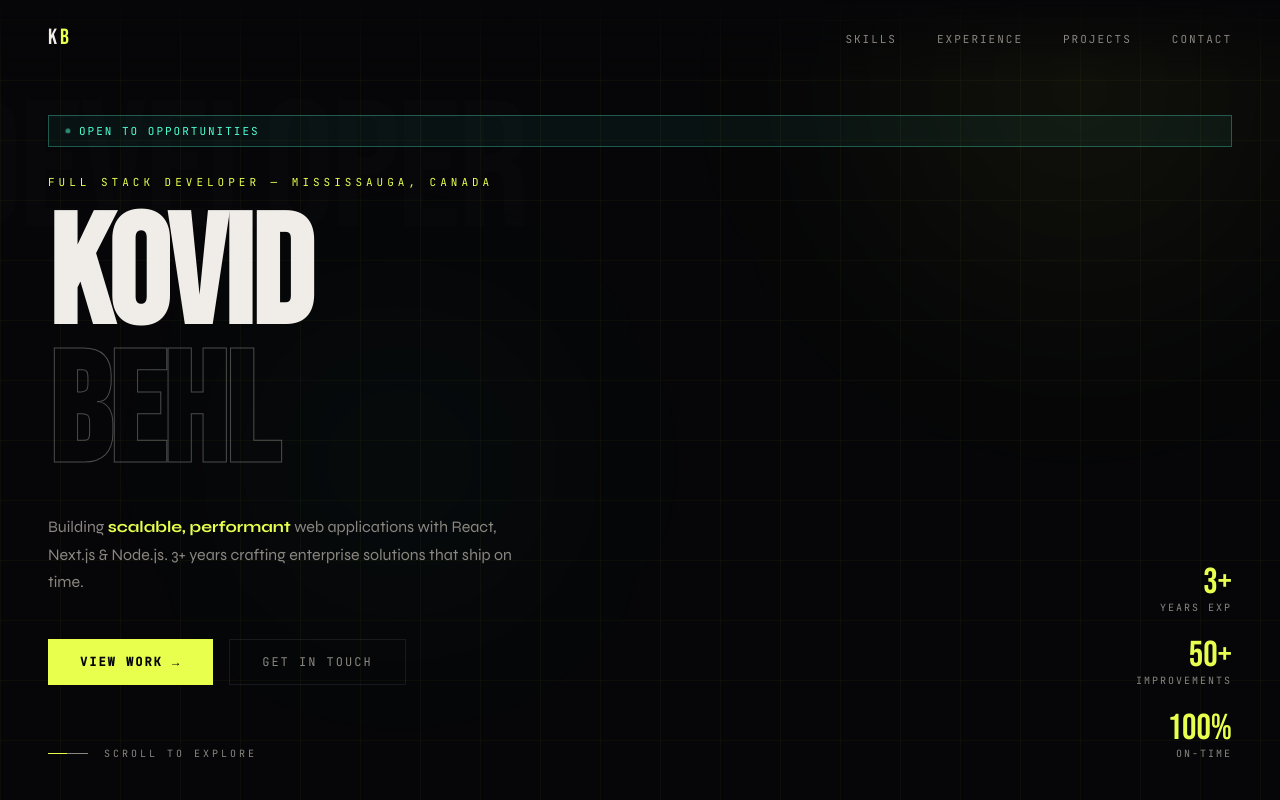
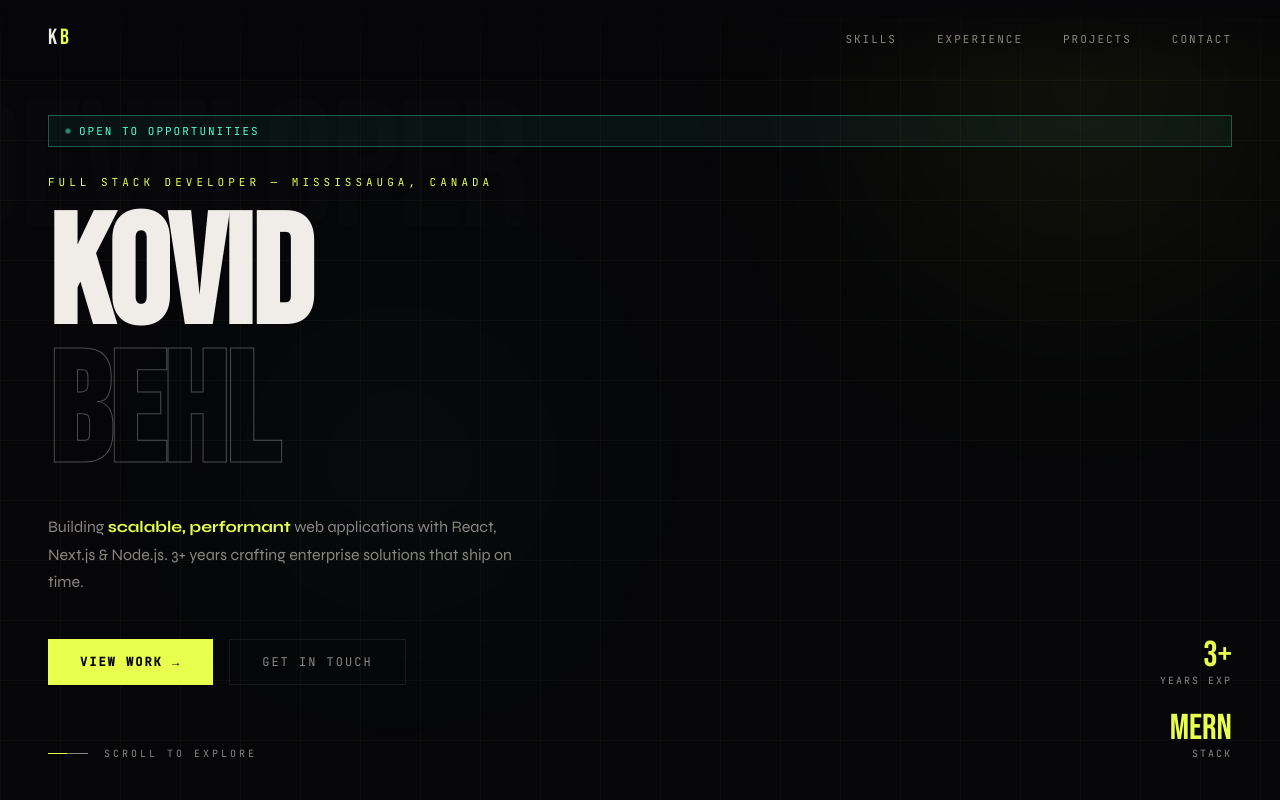
Before and after one commit to kovidbehl97/Portfolio, a plain HTML site: page index.html in a window 1280 px wide. Shown: the top 800 px of the page. Drawn offline with Linux system fonts and the light colour scheme.

Commit message:
Update index.html

```diff
--- a/index.html
+++ b/index.html
@@ -892,12 +892,8 @@
           <div class="stat-l">Years Exp</div>
         </div>
         <div>
-          <div class="stat-n">50+</div>
-          <div class="stat-l">Improvements</div>
-        </div>
-        <div>
-          <div class="stat-n">100%</div>
-          <div class="stat-l">On-Time</div>
+          <div class="stat-n">MERN</div>
+          <div class="stat-l">Stack</div>
         </div>
       </div>
     </section>
@@ -1125,7 +1121,7 @@
         PROJECTS
       </div>
       <div class="s-label rv">Portfolio</div>
-      <h2 class="s-title rv d1">SELECTED<br />WORK</h2>
+      <h2 class="s-title rv d1">ACADEMIC & INDEPENDENT<br />PROJECTS</h2>
       <div class="proj-grid">
         <div class="proj-card rv d1">
           <div class="proj-num">01</div>
```
